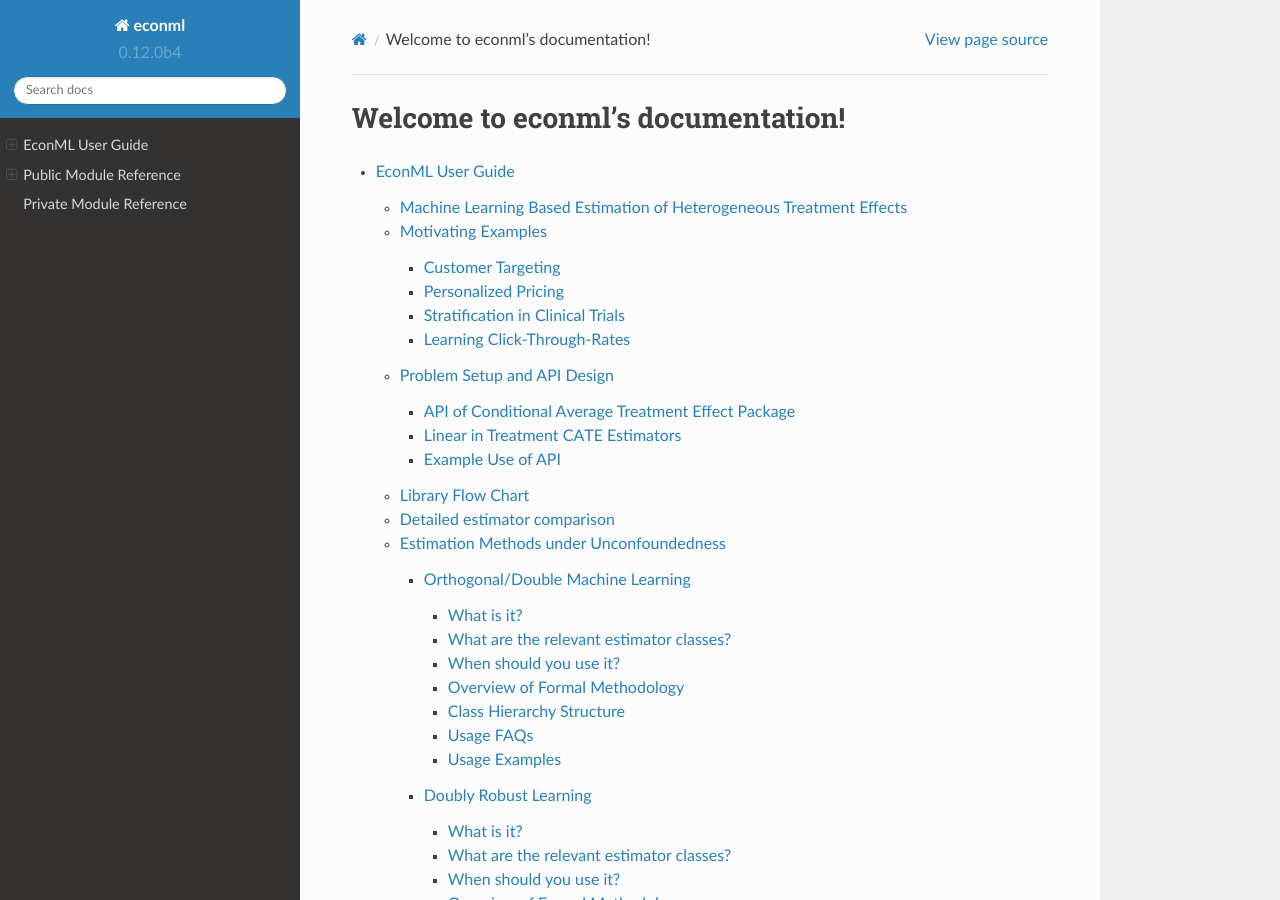
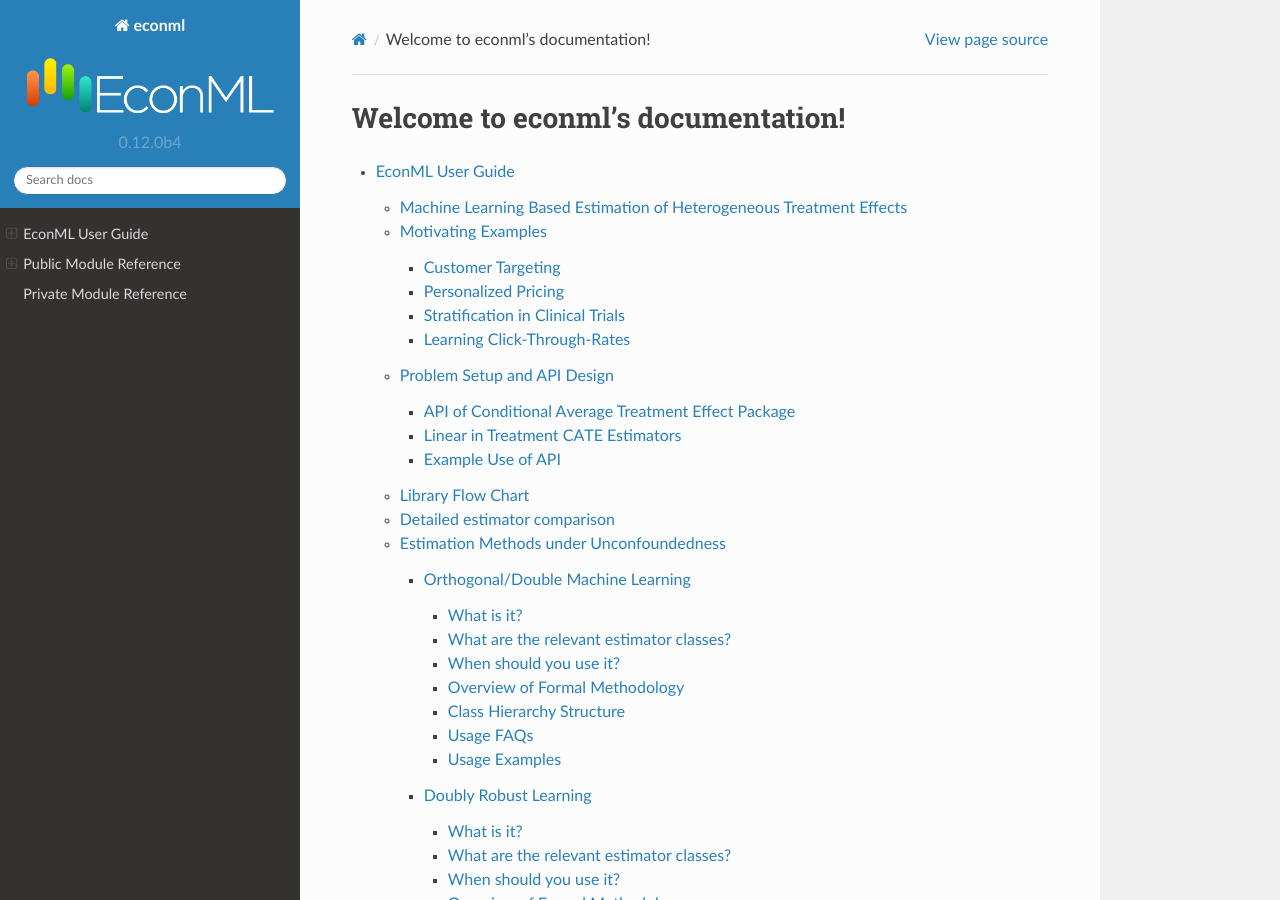
Before and after one commit to py-why/EconML, a Sphinx documentation site: the page built from doc/index.rst, in a window 1280 px wide and 900 px high. Built offline with Sphinx 7.4.7 and the Read the Docs theme 2.0.0, drawn with Linux system fonts in a browser that asks for light colours.

Commit message:
Update EconML logo

```diff
--- a/doc/conf.py
+++ b/doc/conf.py
@@ -131,6 +131,8 @@
 #
 # html_sidebars = {}
 
+html_logo = 'econml-logo-inverse.png'
+html_favicon = 'econml.ico'
 
 # -- Options for HTMLHelp output ---------------------------------------------
 
```
Also changed, not shown: README.md (+1 -1 lines), doc/econml-logo-XL.png (added), doc/econml-logo-icon.png (added), doc/econml-logo-inverse-XL.png (added), doc/econml-logo-inverse.png (added), doc/econml-logo.png (added), doc/econml.ico (added).
